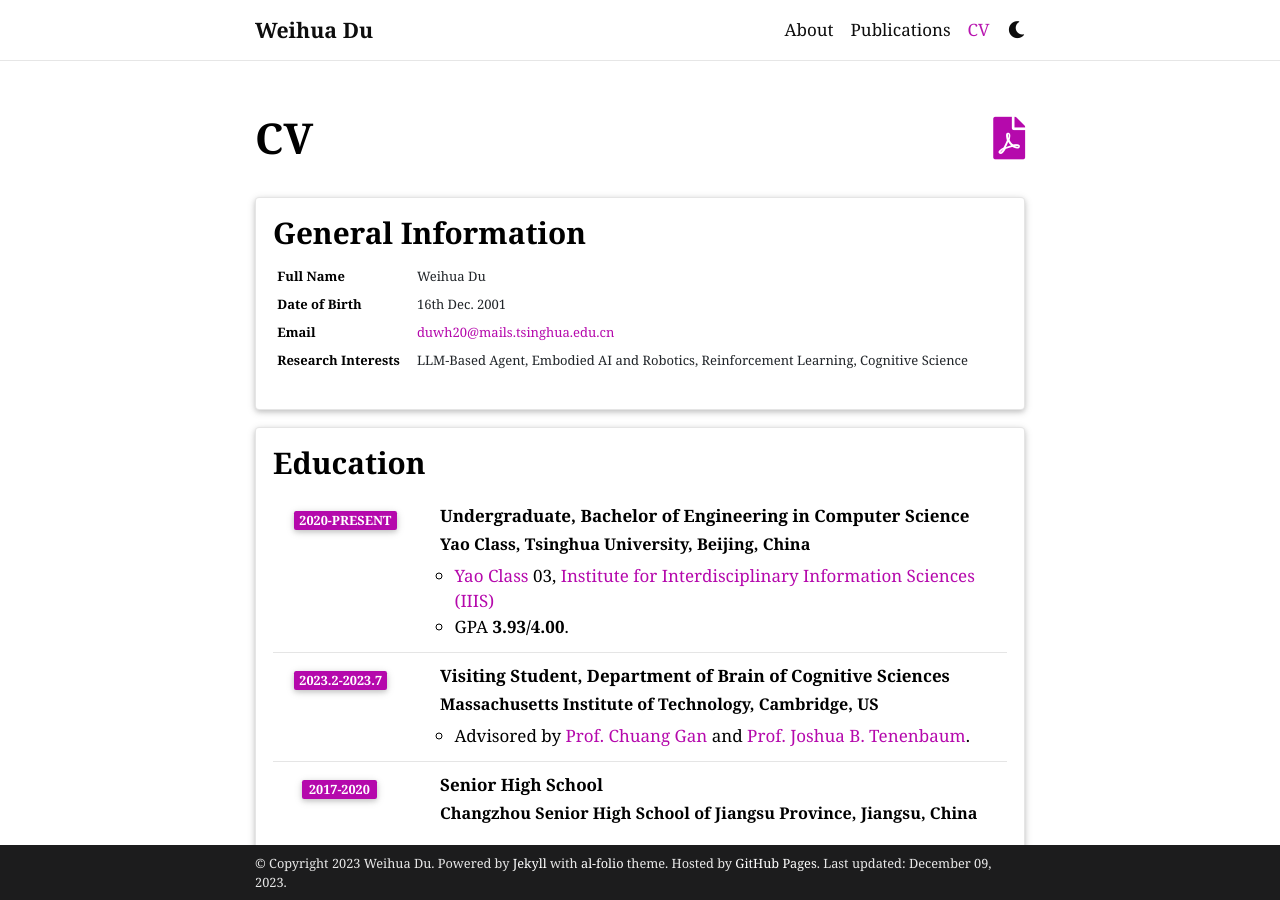
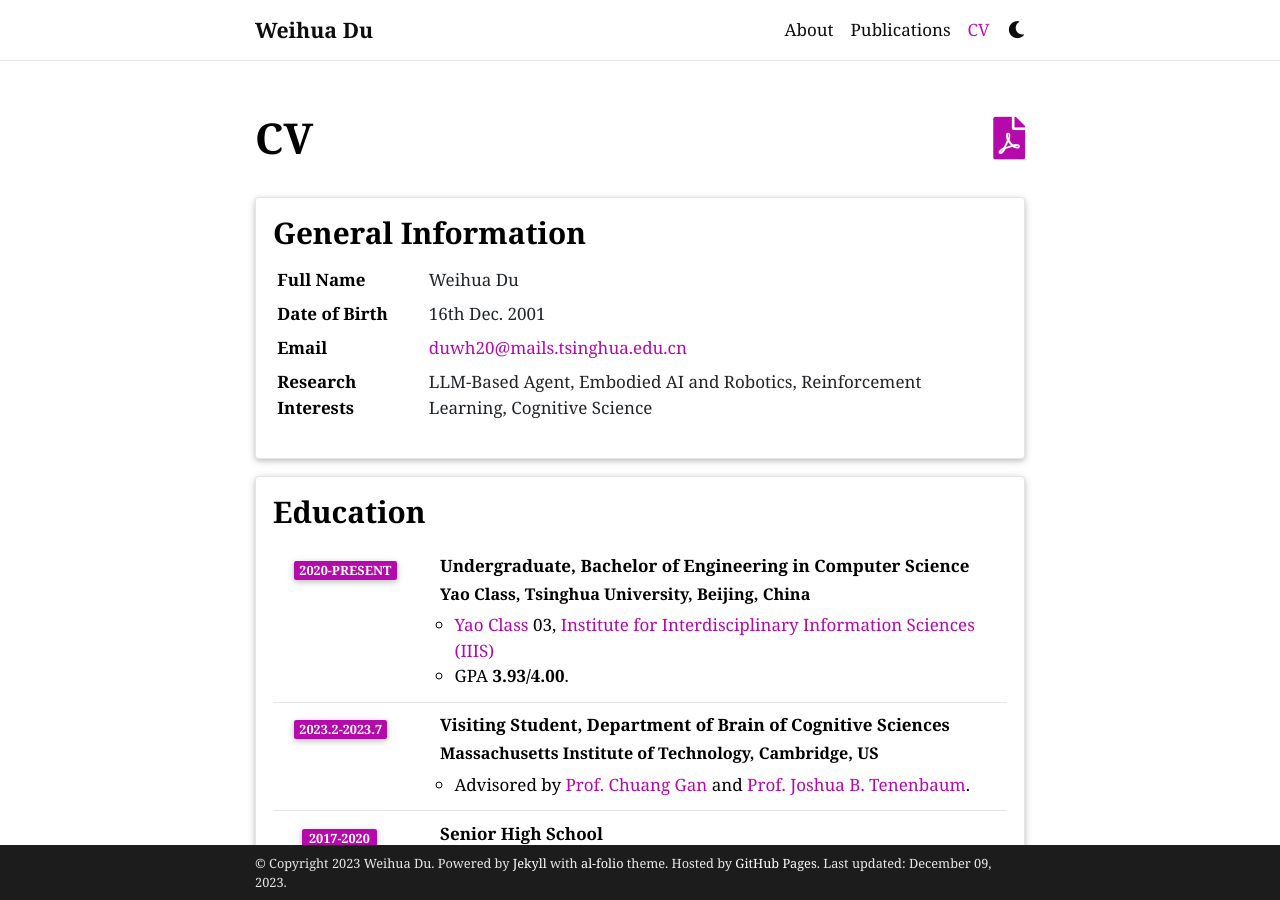
Before and after one commit to StigLidu/StigLidu.github.io, a Jekyll site: the page built from _pages/cv.md, in a window 1280 px wide and 900 px high. Built offline with Jekyll 4.4.1, drawn with Linux system fonts in a browser that asks for light colours; comment, search, counter and statistics services are not loaded; a style sheet for code colours, icons or effects is not loaded.

Commit message:
[update] 12.9

```diff
--- a/_includes/cv/map.html
+++ b/_includes/cv/map.html
@@ -1,8 +1,8 @@
 <table class="table table-sm table-borderless table-responsive">
     {% for content in entry.contents %}
       <tr>
-        <td class="p-1 pr-2 font-weight-bold" style="font-size: 13px;"><b>{{ content.name }}</b></td>
-        <td class="p-1 pl-2 font-weight-light text" style="font-size: 13px;">{{ content.value }}</td>
+        <td class="p-1 pr-2 font-weight-bold"><b>{{ content.name }}</b></td>
+        <td class="p-1 pl-2 font-weight-light text">{{ content.value }}</td>
       </tr>
     {% endfor %}
 </table>
```
